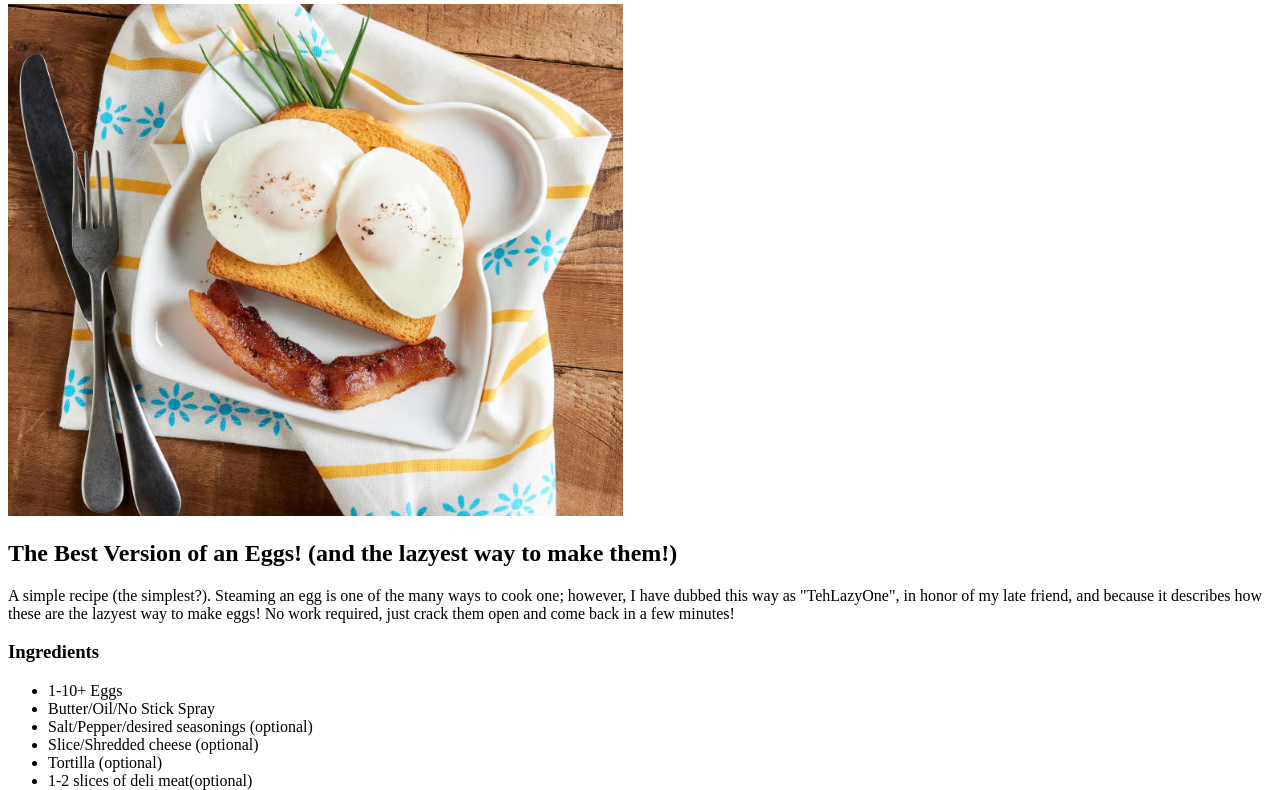
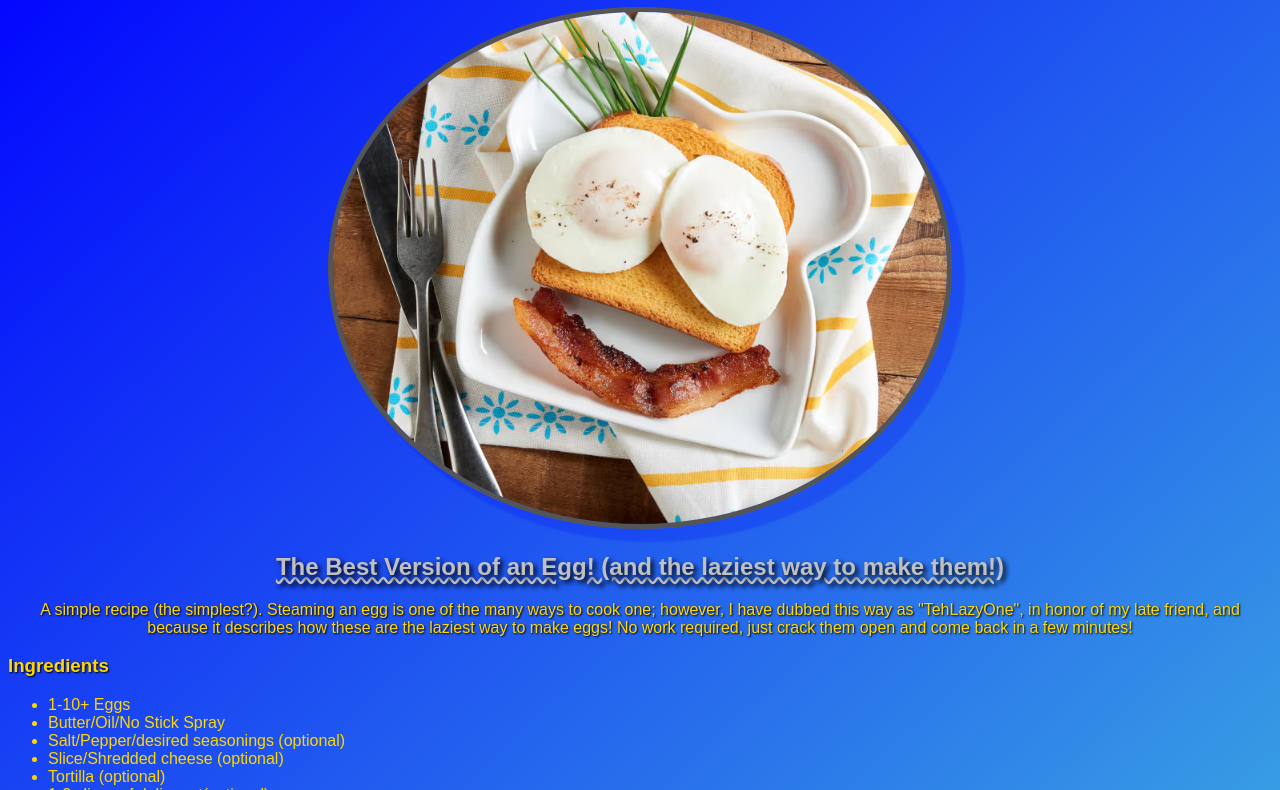
Before and after one commit to JustYourAverageJosh/odin-recipes, a plain HTML site: page recipes/tehlazyones.html in a window 1280 px wide. Shown: the part 102-892 px from the top of the page. Drawn offline with Linux system fonts and the light colour scheme.

Commit message:
Add more CSS style, fix some typos

```diff
--- a/recipes/tehlazyones.html
+++ b/recipes/tehlazyones.html
@@ -4,20 +4,21 @@
     <meta charset="UTF-8">
     <meta name="viewport" content="width=device-width, initial-scale=1.0">
     <title>TehLazyOnes (Steamed Eggs)</title>
+    <link rel="stylesheet" href="../style.css">
 </head>
 <body>
     <a href="../index.html">Home</a>
     <h1>TehLazyOnes! (Steamed Eggs)</h1>
 
-    <img title="Fajitas" src="../images/SteamedEggs-1.jpg" alt="Two Steamed Eggs on Toast with some bacon below, and silverware on the side."
+    <img title="TehLazyOnes" src="../images/SteamedEggs-1.jpg" alt="Two Steamed Eggs on Toast with some bacon below, and silverware on the side."
     height="512">
 
-    <h2>The Best Version of an Eggs! (and the lazyest way to make them!)</h2>
+    <h2>The Best Version of an Egg! (and the laziest way to make them!)</h2>
 
     <p>A simple recipe (the simplest?).
         Steaming an egg is one of the many ways to cook one; however,
         I have dubbed this way as "TehLazyOne", in honor of my late friend,
-        and because it describes how these are the lazyest way to make eggs!
+        and because it describes how these are the laziest way to make eggs!
         No work required, just crack them open and come back in a few minutes!
     </p>
 
--- a/style.css
+++ b/style.css
@@ -1,25 +1,24 @@
 body {
-    background-image: linear-gradient(to bottom right, blue, turquoise); ;
+    color: gold;
+    text-align: center;
+    font-family: Arial, "Helvetica Neue", Helvetica, sans-serif;
+    background-image: linear-gradient(to bottom right, blue, rgb(64, 179, 224) ); ;
 }
 
-h1 {
+h1, h2{
     color: silver;
-    text-align: center;
     text-shadow: 3px 3px 5px black;
     text-decoration: silver wavy underline;
-
 }
 
-div {
-    text-align: center;
+h3, p, a{
+    color: gold;
+    text-shadow: 1px 1px 2px black;
 }
 
 a {
-    font-family: Arial, "Helvetica Neue", Helvetica, sans-serif;
-    color: gold;
     font-size: large;
     font-weight: bold;
-    text-shadow: 1px 1px 2px black;
 }
 
 img {
@@ -28,6 +27,10 @@ img {
     border-radius: 50%
 }
 
-img:hover {
+div img:hover {
     border: 5px solid gold;
   }
+
+ol, ul, h3 {
+    text-align: left;
+}
```
Also changed, not shown: recipes/fajitas.html (+1 -0 lines), recipes/takoyaki.html (+2 -1 lines).
